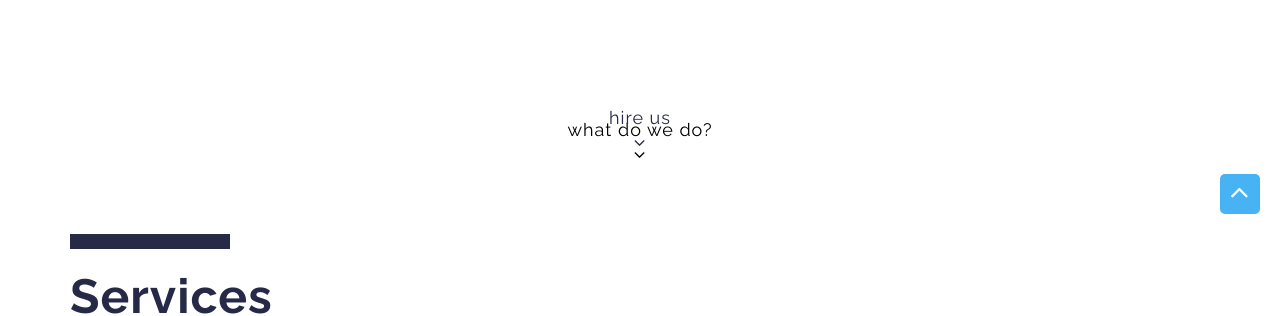
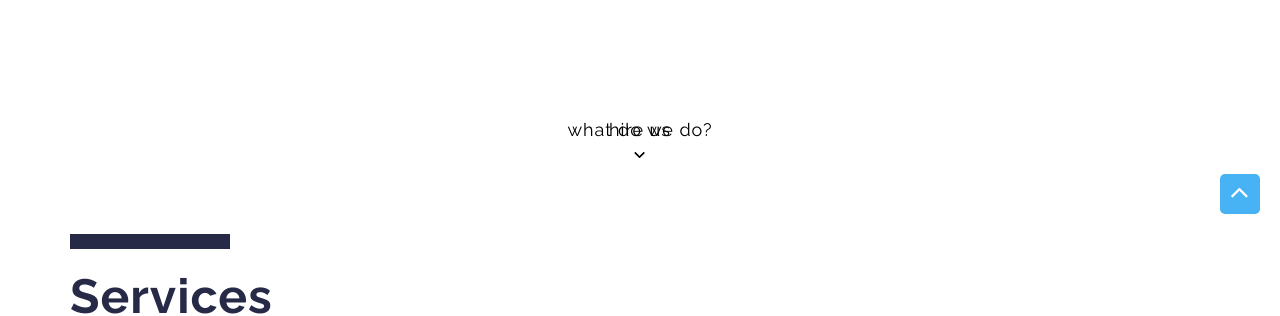
Before and after one commit to ivanursul/jastics, a Jekyll site: the page built from index.md, in a window 1280 px wide. Shown: the part 726-1042 px from the top of the page. Built offline with Jekyll 4.4.1, drawn with Linux system fonts in a browser that asks for light colours.

```diff
--- a/_sass/testimonials.scss
+++ b/_sass/testimonials.scss
@@ -70,11 +70,9 @@
 .hire-us-goto {
   position: absolute;
   left: 0;
-    bottom: 18px;
+  bottom: 6px;
   width: 100%;
   font-size: 18px;
-    color: $darkblue;
-    letter-spacing: 1px;
 
   z-index: 2;
   cursor: pointer;
@@ -90,7 +88,7 @@
 
   &:hover {
       color: $lightblue;
-        .hire-us-goto__arrow {
+      .services-goto__arrow {
           -webkit-transform: translateY(4px);
           -ms-transform: translateY(4px);
               transform: translateY(4px);
```
Lines whose indentation alone changed are shown as unchanged.
